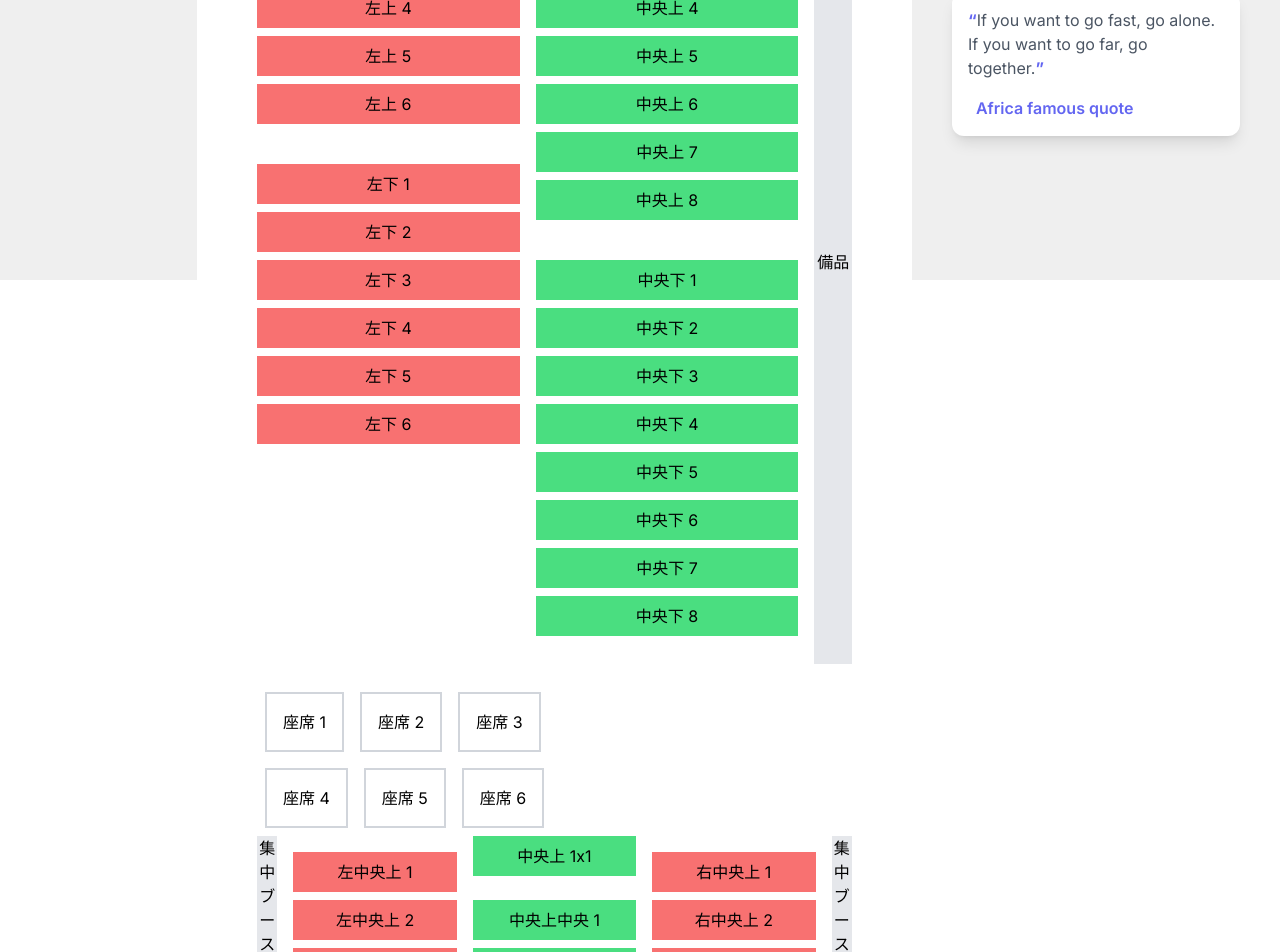
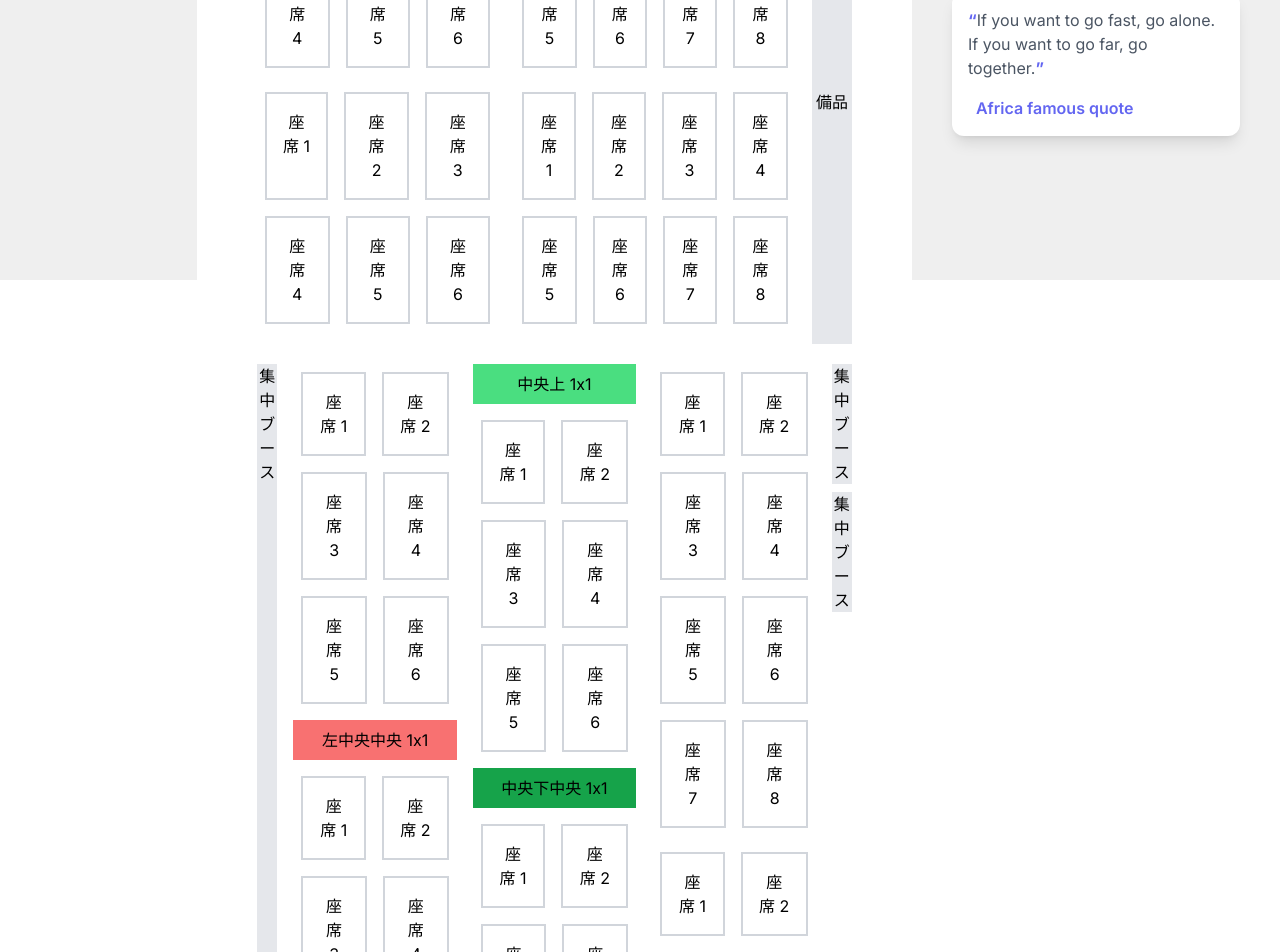
Before and after one commit to shinnkura/smile-everyday, a Next.js app: page /officeSeat in a window 1280 px wide. Shown: the part 520-1472 px from the top of the page. Built offline with nearby package versions, Linux system fonts and the light colour scheme; no server answers.

Commit message:
chore(officeSeat): 各ページのSeatGridコンポーネントを修正

```diff
--- a/src/app/(root)/officeSeat/components/SeatChart.tsx
+++ b/src/app/(root)/officeSeat/components/SeatChart.tsx
@@ -4,7 +4,6 @@ import TopRow from "./row/TopRow";
 import MainArea from "./row/MainArea";
 import Footer from "./text/Footer";
 import BottomRow from "./row/BottomRow";
-import SeatGrid from "./SeatGrid";
 
 const SeatChart = () => {
   return (
@@ -12,7 +11,6 @@ const SeatChart = () => {
       <Header />
       <TopRow />
       <MainArea />
-      <SeatGrid rows={2} cols={3} color={"red"} />
       <BottomRow />
       <Footer />
     </div>
--- a/src/app/(root)/officeSeat/components/SeatGrid.tsx
+++ /dev/null
@@ -1,32 +0,0 @@
-import React from "react";
-
-interface SeatGridProps {
-  rows: number;
-  cols: number;
-  color: string;
-}
-
-const SeatGrid: React.FC<SeatGridProps> = ({ rows, cols, color }) => {
-  // 座席を生成する関数
-  const renderSeats = (rowIndex: number) =>
-    Array.from({ length: cols }, (_, colIndex) => (
-      <div
-        className={`border-2 border-gray-300 bg-${color}-300 p-4 m-2`}
-        key={rowIndex}
-      >
-        座席 {rowIndex * cols + colIndex + 1}
-      </div>
-    ));
-
-  // 行を生成する関数
-  const renderRows = () =>
-    Array.from({ length: rows }, (_, rowIndex) => (
-      <div className="flex" key={rowIndex}>
-        {renderSeats(rowIndex)}
-      </div>
-    ));
-
-  return <div>{renderRows()}</div>;
-};
-
-export default SeatGrid;
--- a/src/app/(root)/officeSeat/components/row/BottomRow.tsx
+++ b/src/app/(root)/officeSeat/components/row/BottomRow.tsx
@@ -6,19 +6,19 @@ const BottomRow = () => {
     <div className="grid grid-cols-[1fr_8fr_8fr_8fr_1fr] gap-4 text-center">
       <div className="bg-gray-200">集中ブース</div>
       <div className="flex flex-col gap-2">
-        <SeatGrid color="red" rows={3} cols={2} sectionName="左中央上" />
+        <SeatGrid color="red" rows={3} cols={2} />
         <div className="bg-red-400 py-2">左中央中央 1x1</div>
-        <SeatGrid color="red" rows={2} cols={2} sectionName="左中央下" />
+        <SeatGrid color="red" rows={2} cols={2} />
       </div>
       <div className="flex flex-col gap-2">
         <div className="bg-green-400 py-2">中央上 1x1</div>
-        <SeatGrid color="green" rows={3} cols={2} sectionName="中央上中央" />
+        <SeatGrid color="green" rows={3} cols={2} />
         <div className="bg-green-600 py-2">中央下中央 1x1</div>
-        <SeatGrid color="green" rows={2} cols={2} sectionName="中央下" />
+        <SeatGrid color="green" rows={2} cols={2} />
       </div>
       <div className="flex flex-col gap-2">
-        <SeatGrid color="red" rows={4} cols={2} sectionName="右中央上" />
-        <SeatGrid color="red" rows={1} cols={2} sectionName="右中央下" />
+        <SeatGrid color="red" rows={4} cols={2} />
+        <SeatGrid color="red" rows={1} cols={2} />
       </div>
       <div className="flex flex-col gap-2">
         <div className="bg-gray-200">集中ブース</div>
--- a/src/app/(root)/officeSeat/components/row/MainArea.tsx
+++ b/src/app/(root)/officeSeat/components/row/MainArea.tsx
@@ -1,14 +1,14 @@
 import SeatGrid from "../seat/SeatGrid";
 
 const MainArea = () => (
-  <div className="grid grid-cols-[7fr_7fr_1fr] gap-4 text-center">
+  <div className="grid grid-cols-[6fr_7fr_1fr] gap-4 text-center">
     <div className="flex flex-col gap-2 mb-8">
-      <SeatGrid color="red" rows={2} cols={3} sectionName="左上" />
-      <SeatGrid color="red" rows={2} cols={3} sectionName="左下" />
+      <SeatGrid color="red" rows={2} cols={3} />
+      <SeatGrid color="red" rows={2} cols={3} />
     </div>
     <div className="flex flex-col gap-2 mb-8">
-      <SeatGrid color="green" rows={2} cols={4} sectionName="中央上" />
-      <SeatGrid color="green" rows={2} cols={4} sectionName="中央下" />
+      <SeatGrid color="sky" rows={2} cols={4} />
+      <SeatGrid color="yellow" rows={2} cols={4} />
     </div>
     <div className="bg-gray-200 grid grid-rows-2 grid-cols-1 gap-2 mb-5">
       <div>水</div>
--- a/src/app/(root)/officeSeat/components/seat/SeatGrid.tsx
+++ b/src/app/(root)/officeSeat/components/seat/SeatGrid.tsx
@@ -1,29 +1,32 @@
-interface SectionProps {
-  color: string;
+import React from "react";
+
+interface SeatGridProps {
   rows: number;
   cols: number;
-  sectionName: string;
+  color: string;
 }
 
-const SeatGrid: React.FC<SectionProps> = ({
-  color,
-  rows,
-  cols,
-  sectionName,
-}) => {
-  const seats = Array.from(
-    { length: rows * cols },
-    (_, i) => `${sectionName} ${i + 1}`
-  );
-  return (
-    <div className={` grid grid-rows-${rows} grid-cols-${cols} gap-2 py-4`}>
-      {seats.map((seat) => (
-        <div className={`bg-${color}-400 py-2`} key={seat}>
-          {seat}
-        </div>
-      ))}
-    </div>
-  );
+const SeatGrid: React.FC<SeatGridProps> = ({ rows, cols, color }) => {
+  // 座席を生成する関数
+  const renderSeats = (rowIndex: number) =>
+    Array.from({ length: cols }, (_, colIndex) => (
+      <div
+        className={`border-2 border-gray-300 bg-${color}-300 p-4 m-2`}
+        key={rowIndex}
+      >
+        座席 {rowIndex * cols + colIndex + 1}
+      </div>
+    ));
+
+  // 行を生成する関数
+  const renderRows = () =>
+    Array.from({ length: rows }, (_, rowIndex) => (
+      <div className="flex" key={rowIndex}>
+        {renderSeats(rowIndex)}
+      </div>
+    ));
+
+  return <div>{renderRows()}</div>;
 };
 
 export default SeatGrid;
--- a/src/app/(root)/page.tsx
+++ b/src/app/(root)/page.tsx
@@ -5,6 +5,7 @@ export default function Home() {
     <>
       <h1 className="head-text text-left ">Home</h1>
       {/* 本日のマッサージの空き状況 */}
+      {/* 自分がマッサージを予約した日付を把握できるようにする */}
       {/* 離席中の表示 */}
       {/* マッサージ、会議中、４階、お昼、お休み、から選べる */}
       {/* <UserButton afterSignOutUrl="/" /> */}
--- a/tailwind.config.ts
+++ b/tailwind.config.ts
@@ -173,6 +173,7 @@ const config: Config = {
         // "primary-500": "#877EFF",
         "primary-500": "#ffc69e",
         "secondary-500": "#FFB620",
+        // yello: "#FFB620",
         blue: "#0095F6",
         "logout-btn": "#FF5A5A",
         "navbar-menu": "rgba(16, 16, 18, 0.6)",
```
